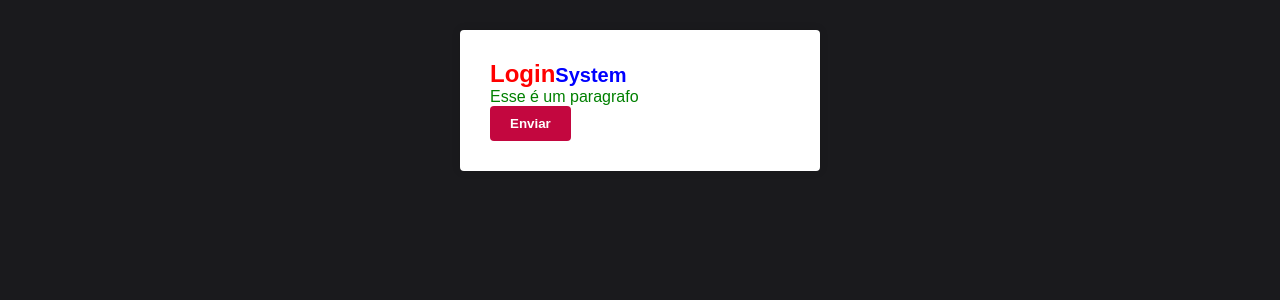
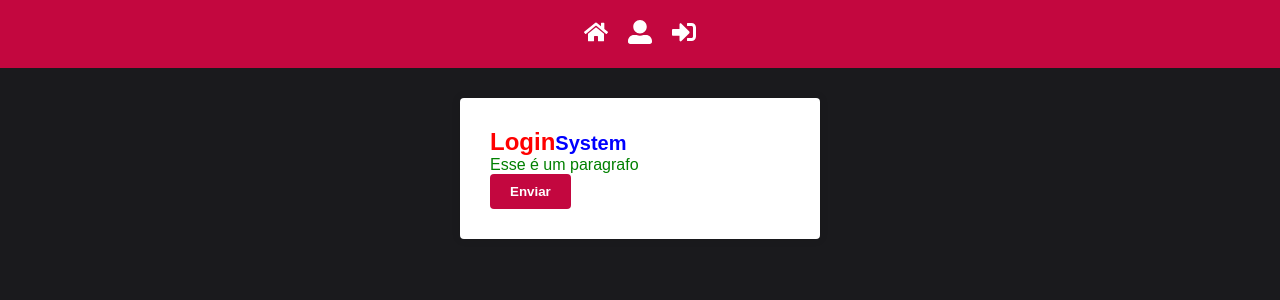
Before and after one commit to glenonmateus/react-template, a React (Create React App) app: page / in a window 1280 px wide. Shown: the top 300 px of the page. Built offline with nearby package versions, Linux system fonts and the light colour scheme.

Commit message:
feat: add header component

```diff
--- a/src/App.js
+++ b/src/App.js
@@ -1,3 +1,4 @@
+import Header from "./components/Header";
 import Login from "./pages/Login";
 import GlobalStyle from "./styles/GlobalStyles";
 
@@ -5,6 +6,7 @@
   return (
     <>
       <GlobalStyle></GlobalStyle>
+      <Header></Header>
       <Login></Login>
     </>
   );
--- /dev/null
+++ b/src/components/Header/index.js
@@ -0,0 +1,20 @@
+import { FaHome, FaSignInAlt, FaUserAlt } from "react-icons/fa";
+import { Nav } from "./styled";
+
+const Header = () => {
+  return (
+    <Nav>
+      <a href="/">
+        <FaHome size={24}></FaHome>
+      </a>
+      <a href="/">
+        <FaUserAlt size={24}></FaUserAlt>
+      </a>
+      <a href="/">
+        <FaSignInAlt size={24}></FaSignInAlt>
+      </a>
+    </Nav>
+  );
+};
+
+export default Header;
--- /dev/null
+++ b/src/components/Header/styled.js
@@ -0,0 +1,16 @@
+import styled from "styled-components";
+import { primaryColor } from "../../config/colors";
+
+export const Nav = styled.nav`
+  background: ${primaryColor};
+  padding: 20px;
+  display: flex;
+  align-itens: center;
+  justify-content: center;
+
+  a {
+    color: #fff;
+    font-weight: bold;
+    margin: 0 10px 0;
+  }
+`;
```
